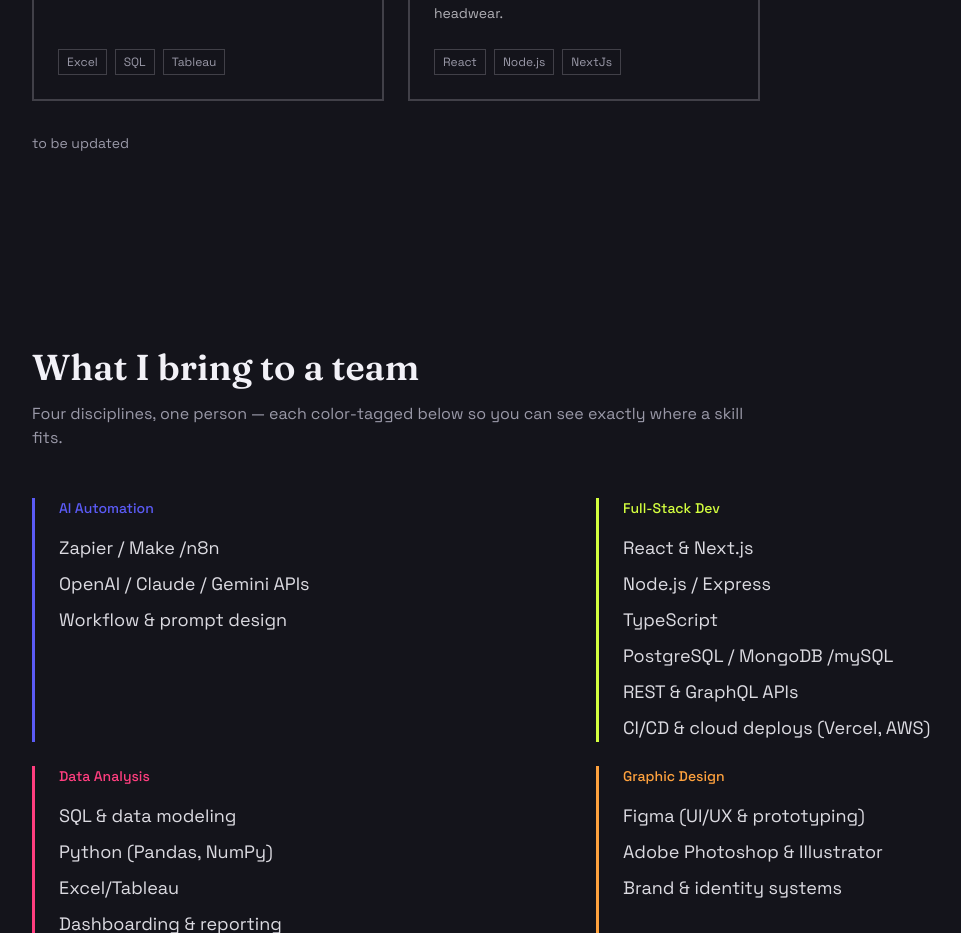
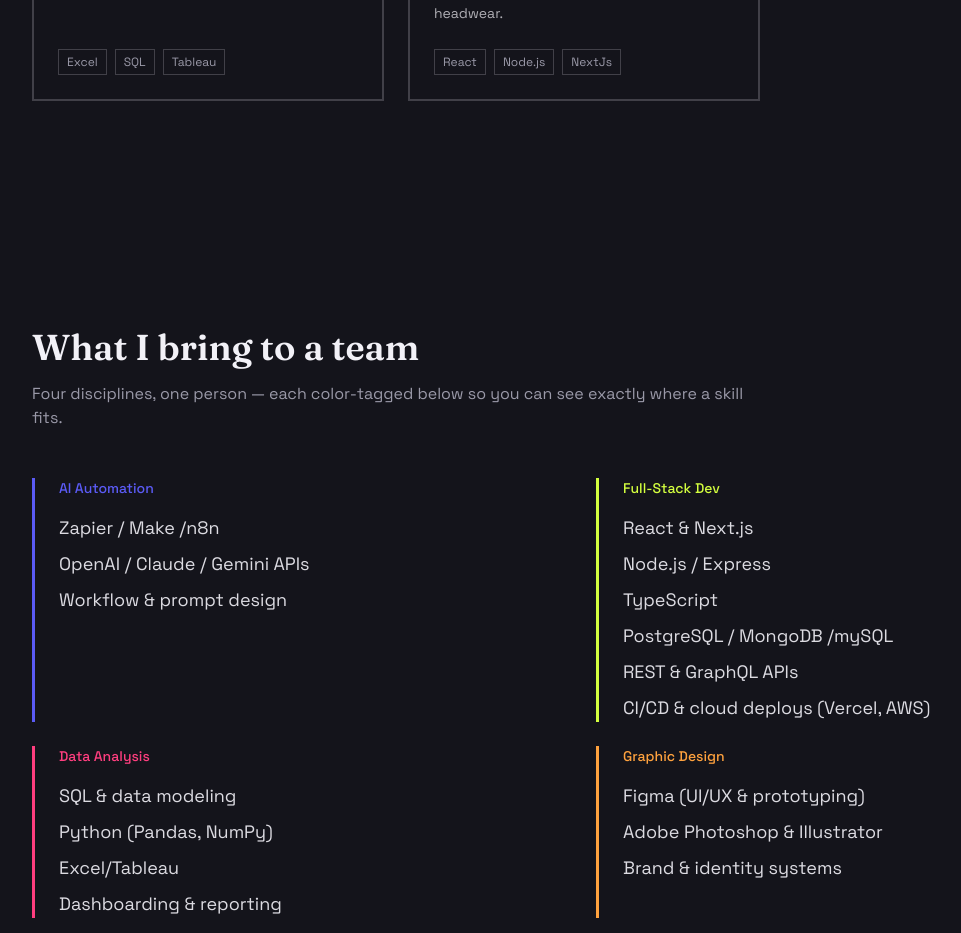
Before and after one commit to caliphridwan/Caliph_Portfolio, a Next.js app: page / in a window 1280 px wide. Shown: the part 1924-2857 px from the top of the page, without its empty margins (56-1017 px from the left). Built offline with nearby package versions, Linux system fonts and the light colour scheme.

Commit message:
Final commit

```diff
--- a/components/Projects.tsx
+++ b/components/Projects.tsx
@@ -97,7 +97,7 @@ export default function Projects() {
         </div>
 
         <p className="mt-8 font-body text-sm text-muted">
-          to be updated
+
         </p>
       </div>
     </section>
```
